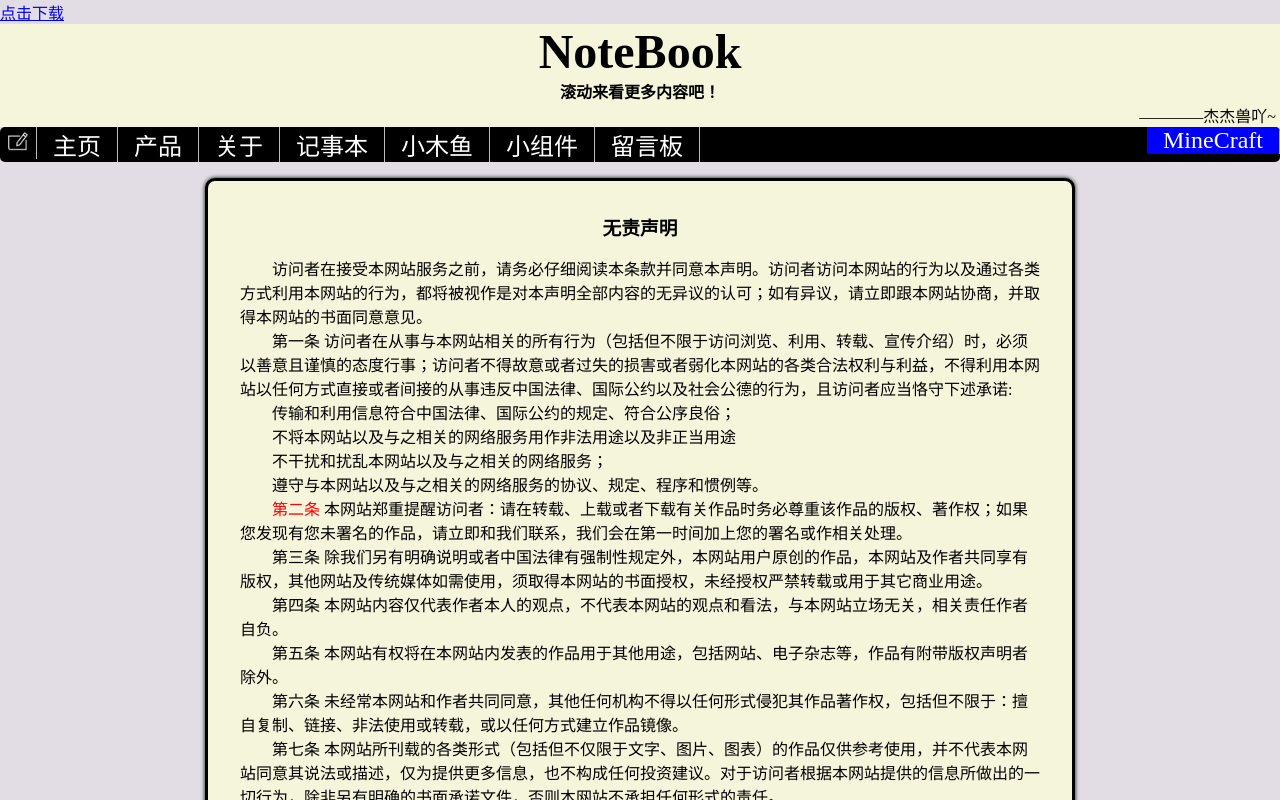
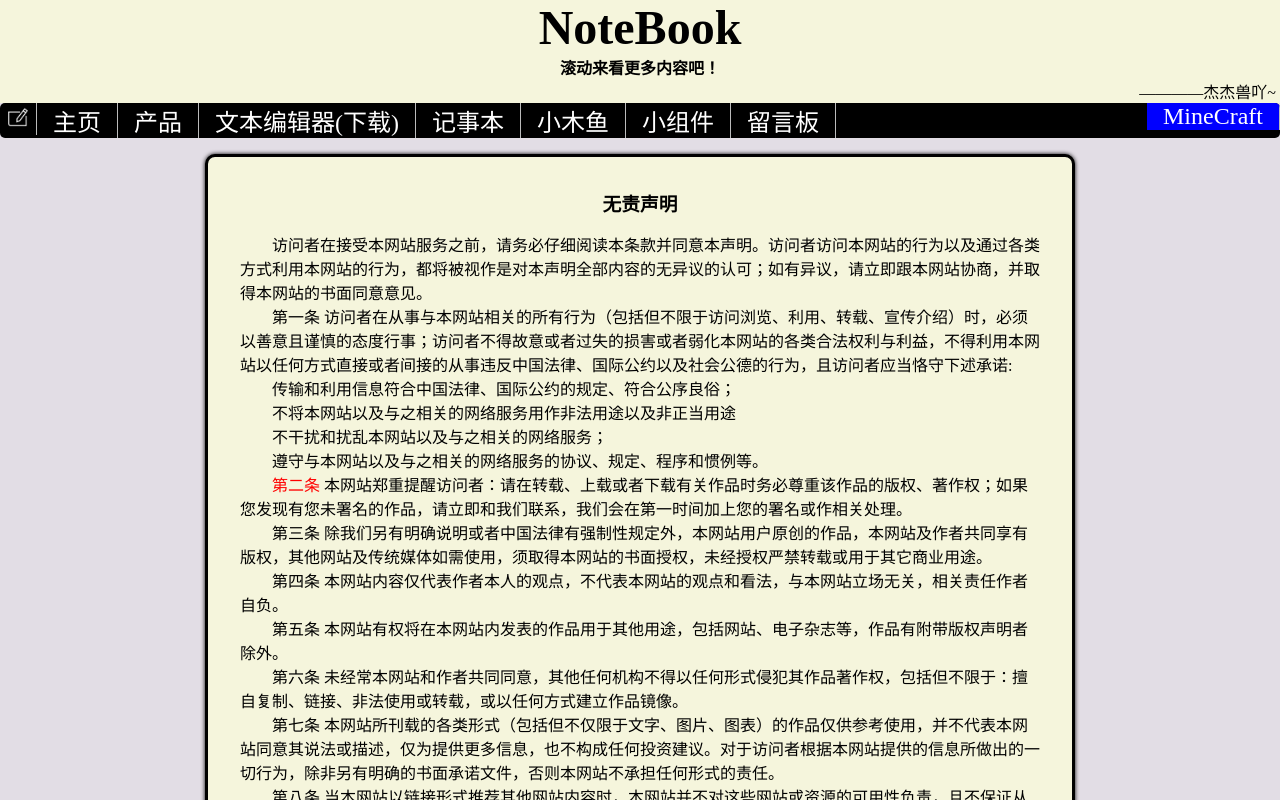
Before and after one commit to CRDDDD/CRDDDD.github.io, a plain HTML site: page index.html in a window 1280 px wide. Shown: the top 800 px of the page. Drawn offline with Linux system fonts and the light colour scheme.

Commit message:
Add files via upload

```diff
--- a/index.html
+++ b/index.html
@@ -117,7 +117,6 @@
     </style>
 </head>
 <body class="all">
-    <a href="./删除.png">点击下载</a>
     <div class="header">
         <h1>NoteBook</h1>
         <p class="aaa">滚动来看更多内容吧！</p>
@@ -127,7 +126,7 @@
         <li><img src="./edit.png"></li>
         <li class="simple"><a href="#">主页</a></li>
         <li class="simple"><a href="#">产品</a></li>
-        <li class="simple"><a href="#">关于</a></li>
+        <li class="simple"><a href="./apps/Doctools.zip">文本编辑器(下载)</a></li>
         <li class="simple"><a href="./html/notebook.html">记事本</a></li>
         <li class="simple"><a href="./html/woundFish.html">小木鱼</a></li>
         <li class="simple"><a href="#">小组件</a></li>
```
